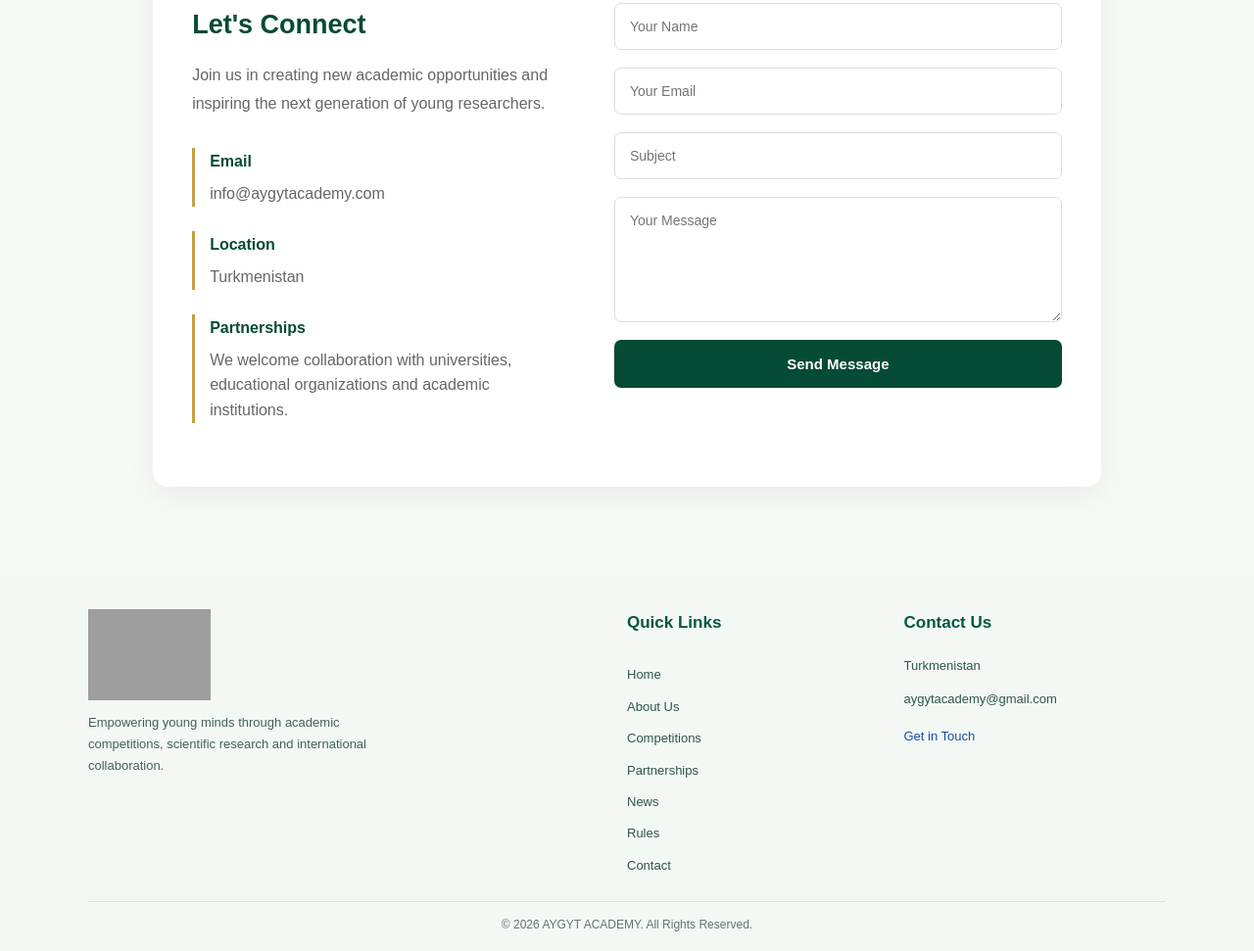
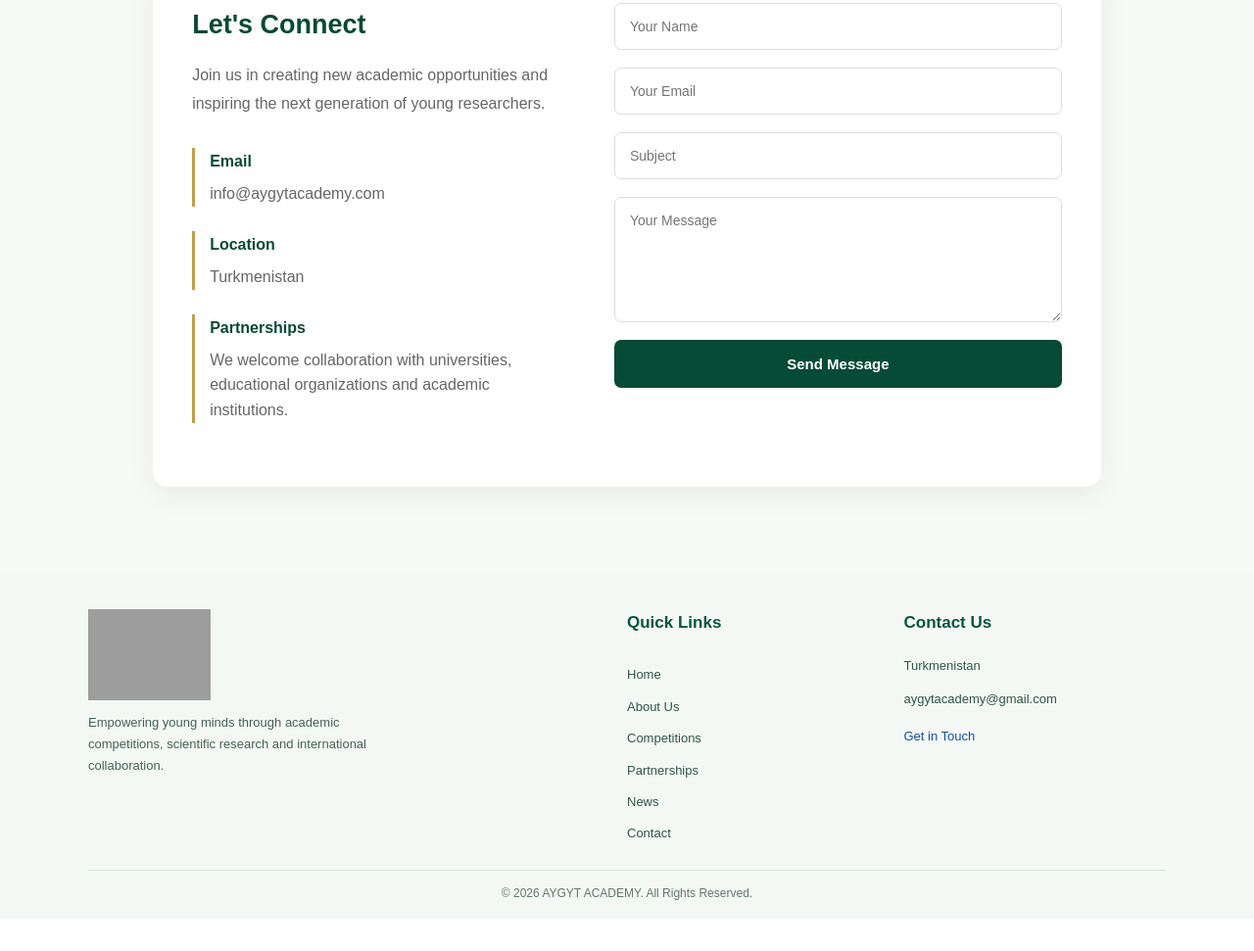
Before and after one commit to bioonline003-ux/aygyt-academy, a plain HTML site: page index.html in a window 1280 px wide. Shown: the part 5790-6761 px from the top of the page at 98% size. After the commit the page ends 6728 px from the top, so only its background shows below. Drawn offline with Linux system fonts and the light colour scheme; grey boxes are pictures that could not be loaded.

Commit message:
Update index.html

```diff
--- a/index.html
+++ b/index.html
@@ -522,7 +522,6 @@
             <a href="#competitions">Competitions</a>
             <a href="#partnerships">Partnerships</a>
             <a href="#news">News</a>
-            <a href="#rules">Rules</a>
             <a href="#contact">Contact</a>
         </div>
 
```
